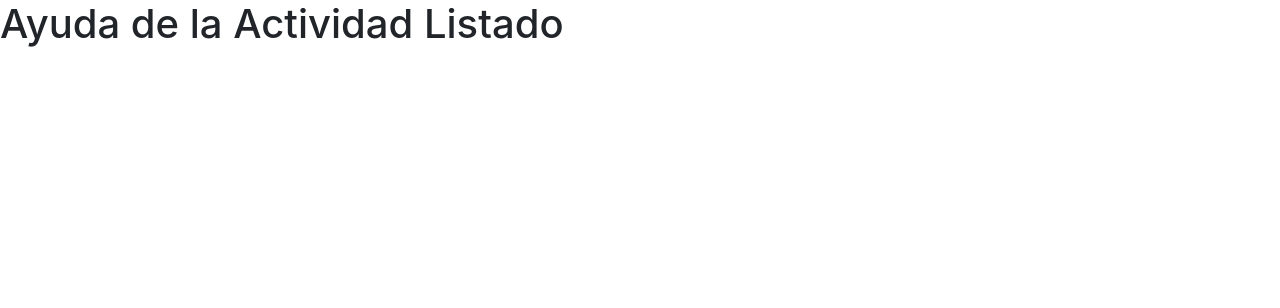
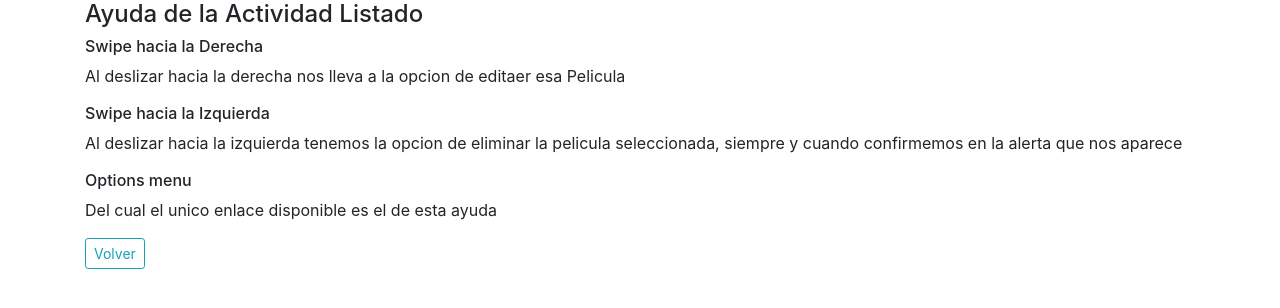
Before and after one commit to alpirres/InfoPelis, a plain HTML site: page docs/listado.html in a window 1280 px wide. Drawn offline with nearby package versions, Linux system fonts and the light colour scheme.

Commit message:
another comit

```diff
--- a/docs/listado.html
+++ b/docs/listado.html
@@ -11,7 +11,17 @@
 
 <body>
 
-    <h1>Ayuda de la Actividad Listado</h1>
+<div class="container">
 
+    <h4>Ayuda de la Actividad Listado</h4>
+        <h6>Swipe hacia la Derecha</h6>
+            <p>Al deslizar hacia la derecha nos lleva a la opcion de editaer esa Pelicula</p>
+        <h6>Swipe hacia la Izquierda</h6>
+            <p>Al deslizar hacia la izquierda tenemos la opcion de eliminar la pelicula seleccionada,
+                siempre y cuando confirmemos en la alerta que nos aparece</p>
+        <h6>Options menu</h6>
+            <p>Del cual el unico enlace disponible es el de esta ayuda</p>
+    <button href="https://alpirres.github.io/InfoPelis/" class="btn btn-outline-info btn-sm">Volver</button>
+</div>
 </body>
 </html>
```
Also changed, not shown: docs/buscar.html (+8 -2 lines), docs/formulario.html (+4 -4 lines), docs/index.html (+3 -2 lines).
